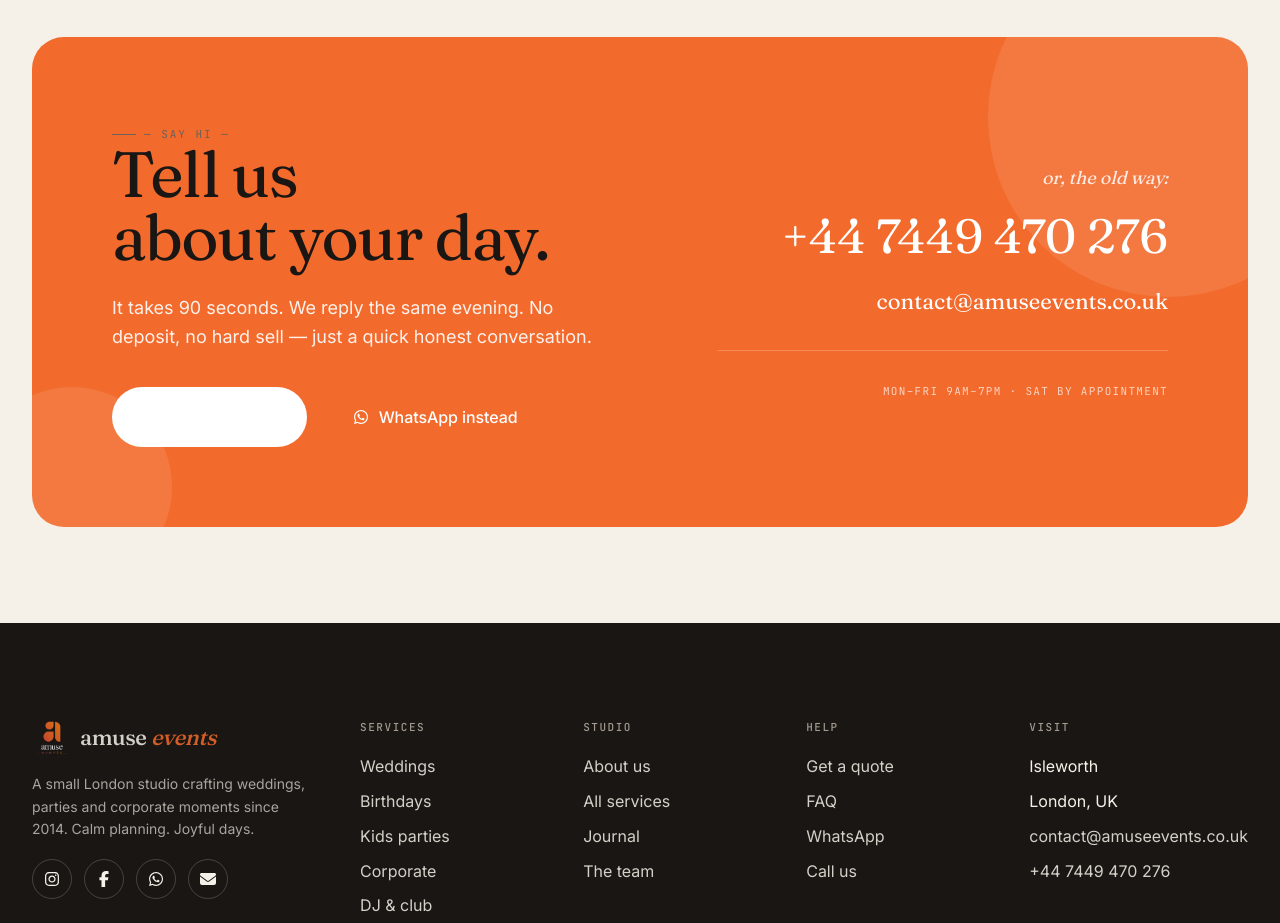
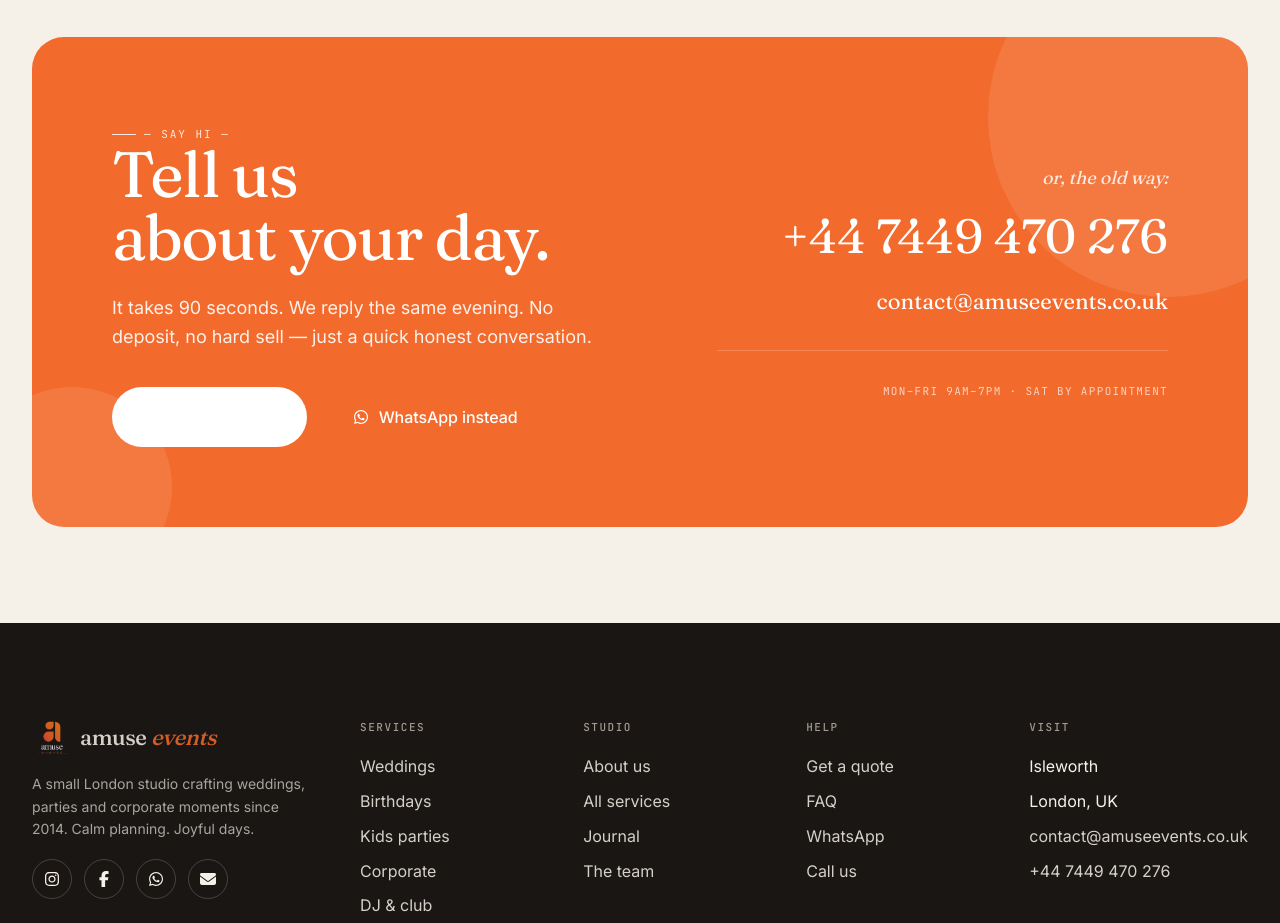
Before and after one commit to venuvivek-cheruku/amuseevents, a Next.js app: page / in a window 1280 px wide. Shown: the part 6580-7503 px from the top of the page. Built offline with nearby package versions, Linux system fonts and the light colour scheme.

Commit message:
Fix dark surface text contrast

```diff
--- a/app/globals.css
+++ b/app/globals.css
@@ -1197,6 +1197,34 @@ section:not(.dark-section) .step { border-bottom-color: var(--line); }
   .icon-check { @apply inline-block h-4 w-4 flex-none; }
 }
 
+/* Unlayered contrast overrides for legacy typography classes on dark surfaces. */
+.events-hero .h-display,
+.panel-cta-dark .h-display,
+.panel-cta-amber .h-display {
+  color: inherit;
+}
+
+.events-hero .lede {
+  color: rgba(246,241,232,.85);
+}
+
+.events-hero .eyebrow {
+  color: var(--amber);
+}
+
+.panel-cta-dark .eyebrow {
+  color: rgba(246,241,232,.6);
+}
+
+.panel-cta-dark .lede,
+.panel-cta-dark .muted {
+  color: rgba(246,241,232,.7);
+}
+
+.panel-cta-amber .eyebrow {
+  color: rgba(255,255,255,.85);
+}
+
 /* ── Responsive ───────────────────────────────────── */
 @media (max-width: 880px) {
   .event-card { grid-template-columns: 1fr; }
```
